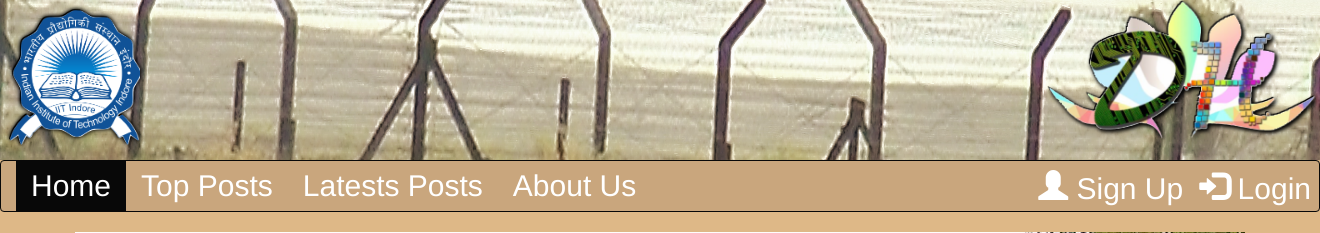
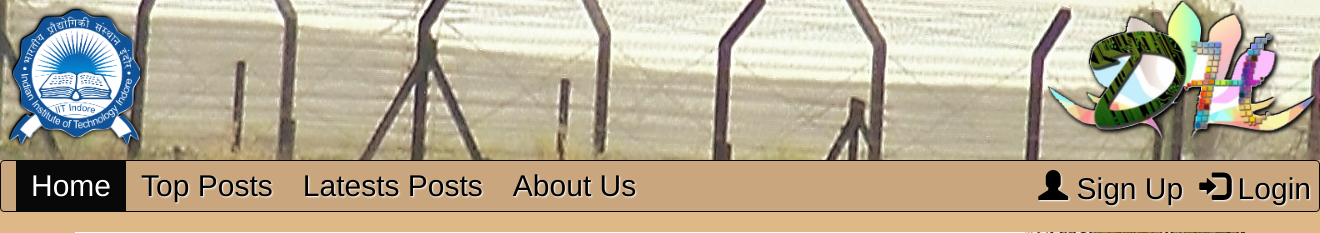
Before and after one commit to kalpitk/Web-Portal-India-Partition, a Flask app: page / in a window 1320 px wide; the page is wider, and only the part inside the window is pictured. Shown: the top 233 px of that part. Run offline with Flask 2, Linux system fonts and the light colour scheme; data comes from the database, SQL or seed files in the repository; some libraries are stand-ins or nearby versions.

Commit message:
UI enhancements

```diff
--- a/static/css/home.css
+++ b/static/css/home.css
@@ -19,3 +19,7 @@
 	border :solid black;
 	height: 1500px;
 }
+
+.navbar_item {
+	color: black;text-shadow: 1px 1px 2px white; font-size: 300px; font-family:'Franklin Gothic Medium', 'Arial Narrow', Arial, sans-serif;
+}
--- a/templates/home.html
+++ b/templates/home.html
@@ -23,22 +23,22 @@
 	<nav class="navbar navbar-inverse" id="fix" style="background-color:rgb(201,166,125); height: 52px;">
 		<div class="container-fluid">
 			<ul class="nav navbar-nav">
-				<li class="active"><a href="{{url_for('home')}}" style="color: white; font-size: 30px; font-family:'Franklin Gothic Medium', 'Arial Narrow', Arial, sans-serif">Home</a></li>
-				<li><a href="{{ url_for('top_posts') }}" style="color: white; font-size: 30px; font-family:'Franklin Gothic Medium', 'Arial Narrow', Arial, sans-serif">Top Posts</a></li>
-				<li><a id="latest" name="latest" href="{{url_for('post_list')}}" style="color: white; font-size: 30px; font-family:'Franklin Gothic Medium', 'Arial Narrow', Arial, sans-serif">Latests Posts</a></li>
-				<li><a href="#" style="color: white; font-size: 30px; font-family:'Franklin Gothic Medium', 'Arial Narrow', Arial, sans-serif">About Us</a></li>
+				<li class="active"><a href="{{url_for('home')}}" style="color: white;text-shadow: 1px 1px 2px black; font-size: 30px; font-family:'Franklin Gothic Medium', 'Arial Narrow', Arial, sans-serif">Home</a></li>
+				<li><a href="{{ url_for('top_posts') }}" style="color: black;text-shadow: 1px 1px 2px white; font-size: 30px; font-family:'Franklin Gothic Medium', 'Arial Narrow', Arial, sans-serif">Top Posts</a></li>
+				<li><a id="latest" name="latest" href="{{url_for('post_list')}}" style="color: black;text-shadow: 1px 1px 2px white; font-size: 30px; font-family:'Franklin Gothic Medium', 'Arial Narrow', Arial, sans-serif">Latests Posts</a></li>
+				<li><a href="#" style="color: black;text-shadow: 1px 1px 2px white; font-size: 30px; font-family:'Franklin Gothic Medium', 'Arial Narrow', Arial, sans-serif">About Us</a></li>
 			</ul>
 			{% if session.get('username')%}
 			<ul class="nav navbar-nav navbar-right">
-				<li><a href="{{ url_for('dashboard') }}"><span class="glyphicon glyphicon-user" style="color: white; font-size: 30px; font-family:'Franklin Gothic Medium', 'Arial Narrow', Arial, sans-serif"></span> Dashboard</a></li>
-				<li><a href="{{ url_for('profile', user=session.get('username')) }}" style="color: white; font-size: 30px; font-family:'Franklin Gothic Medium', 'Arial Narrow', Arial, sans-serif"><span class="glyphicon glyphicon-user"></span> Profile</a></li>
-				<li><a href="{{url_for('logout')}}" style="color: white; font-size: 30px; font-family:'Franklin Gothic Medium', 'Arial Narrow', Arial, sans-serif"><span class="glyphicon glyphicon-log-out"></span> Logout</a></li>
+				<li><a href="{{ url_for('dashboard') }}"><span class="glyphicon glyphicon-user" style="color: black;text-shadow: 1px 1px 2px white; font-size: 30px; font-family:'Franklin Gothic Medium', 'Arial Narrow', Arial, sans-serif"></span> Dashboard</a></li>
+				<li><a href="{{ url_for('profile', user=session.get('username')) }}" style="color: black;text-shadow: 1px 1px 2px white; font-size: 30px; font-family:'Franklin Gothic Medium', 'Arial Narrow', Arial, sans-serif"><span class="glyphicon glyphicon-user"></span> Profile</a></li>
+				<li><a href="{{url_for('logout')}}" style="color: black;text-shadow: 1px 1px 2px white; font-size: 30px; font-family:'Franklin Gothic Medium', 'Arial Narrow', Arial, sans-serif"><span class="glyphicon glyphicon-log-out"></span> Logout</a></li>
 			</ul>
 			{% else %}
 			<ul class="nav navbar-nav navbar-right">
-				<li><a href="{{url_for('sign_up_page')}}" style="color: white; font-size: 30px; font-family:'Franklin Gothic Medium', 'Arial Narrow', Arial, sans-serif; height: 52px; padding: 8px;"><span class="glyphicon glyphicon-user"></span> Sign Up</a>
+				<li><a href="{{url_for('sign_up_page')}}" style="color: black;text-shadow: 1px 1px 2px white; font-size: 30px; font-family:'Franklin Gothic Medium', 'Arial Narrow', Arial, sans-serif; height: 52px; padding: 8px;"><span class="glyphicon glyphicon-user"></span> Sign Up</a>
 				</li>
-				<li><a href="{{url_for('login_page')}}" style="color: white; font-size: 30px; font-family:'Franklin Gothic Medium', 'Arial Narrow', Arial, sans-serif; height: 52px; padding: 8px;"><span class="glyphicon glyphicon-log-in"></span> Login</a></li>
+				<li><a href="{{url_for('login_page')}}" style="color: black;text-shadow: 1px 1px 2px white; font-size: 30px; font-family:'Franklin Gothic Medium', 'Arial Narrow', Arial, sans-serif; height: 52px; padding: 8px;"><span class="glyphicon glyphicon-log-in"></span> Login</a></li>
 			</ul>
 			{% endif %}
 		</div>
@@ -68,7 +68,7 @@
 				<div class=" col-lg-8 col-md-8" style="border-right:solid #1199ff 1px;">
 					<div style="min-height:500px;" id="map">
 					</div>
-					<h1>Recent uploads</h1>
+					<h1 style="color: black; font-weight:1000; text-shadow: 1px 1px 2px white">Recent uploads</h1>
 					<div class="row" style="margin:2px;">
 							{% for post in posts %}
 							<div class="post">
```
